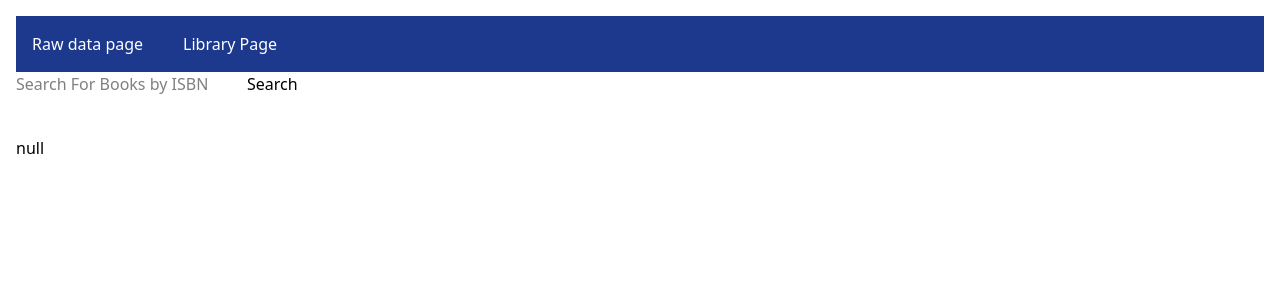
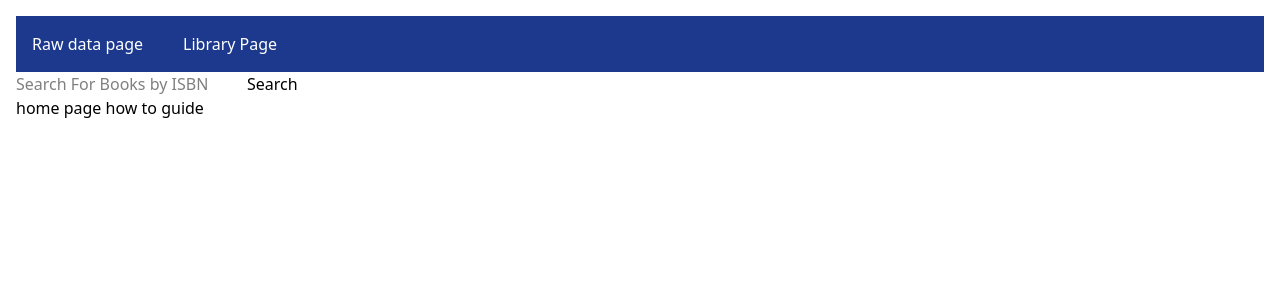
Before and after one commit to Lsmith2895/logans-library, a React (Vite) app: page / in a window 1280 px wide. Shown: the top 300 px of the page. Built offline with nearby package versions, Linux system fonts and the light colour scheme.

Commit message:
update raw data page to no longer show null but a how to guid for the app

```diff
--- a/src/pages/RawDataPage.tsx
+++ b/src/pages/RawDataPage.tsx
@@ -3,9 +3,12 @@ import { useBookContext } from "../context/BookContext"
 function RawDataPage(){
     const { state } = useBookContext();
     return (
-        <div className="pt-10 whitespace-pre-wrap">
+        <>
+        {state.rawBook ? (<div className="pt-10 whitespace-pre-wrap">
             {JSON.stringify(state.rawBook, null, 2)}
-        </div>
+        </div>) : (<div>home page how to guide</div>)}
+
+        </>
     )
 }
 
```
